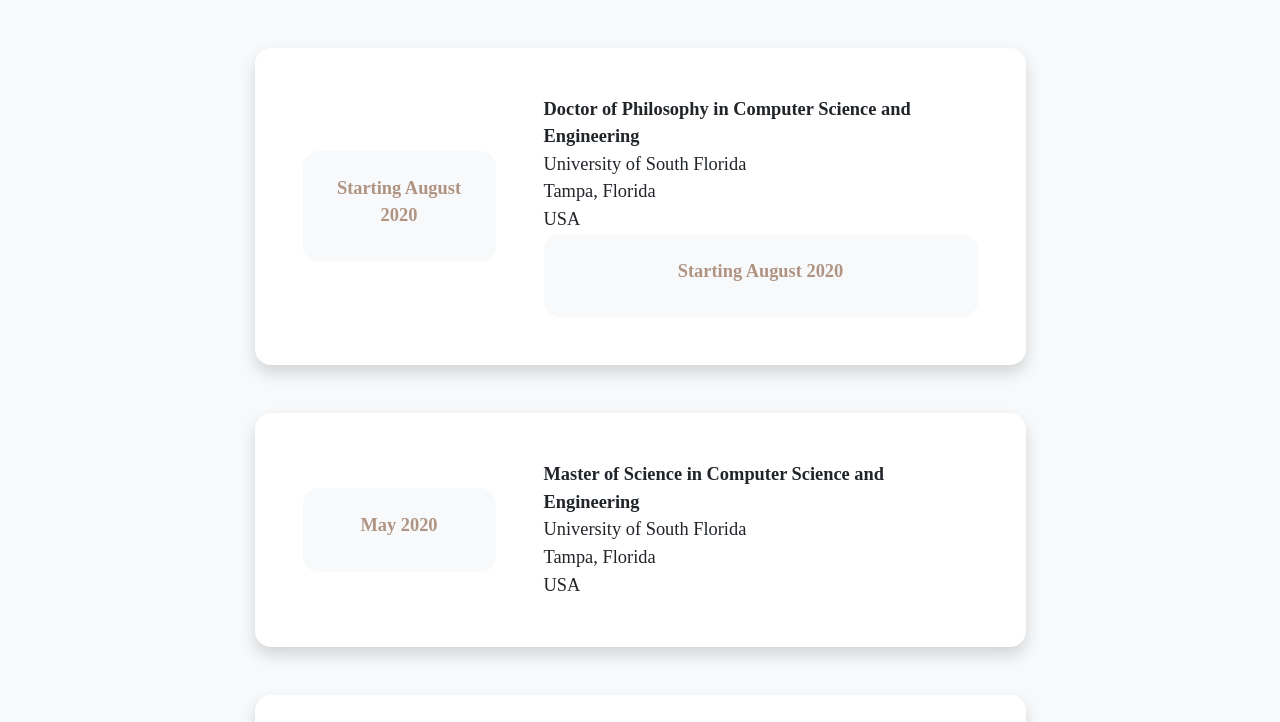
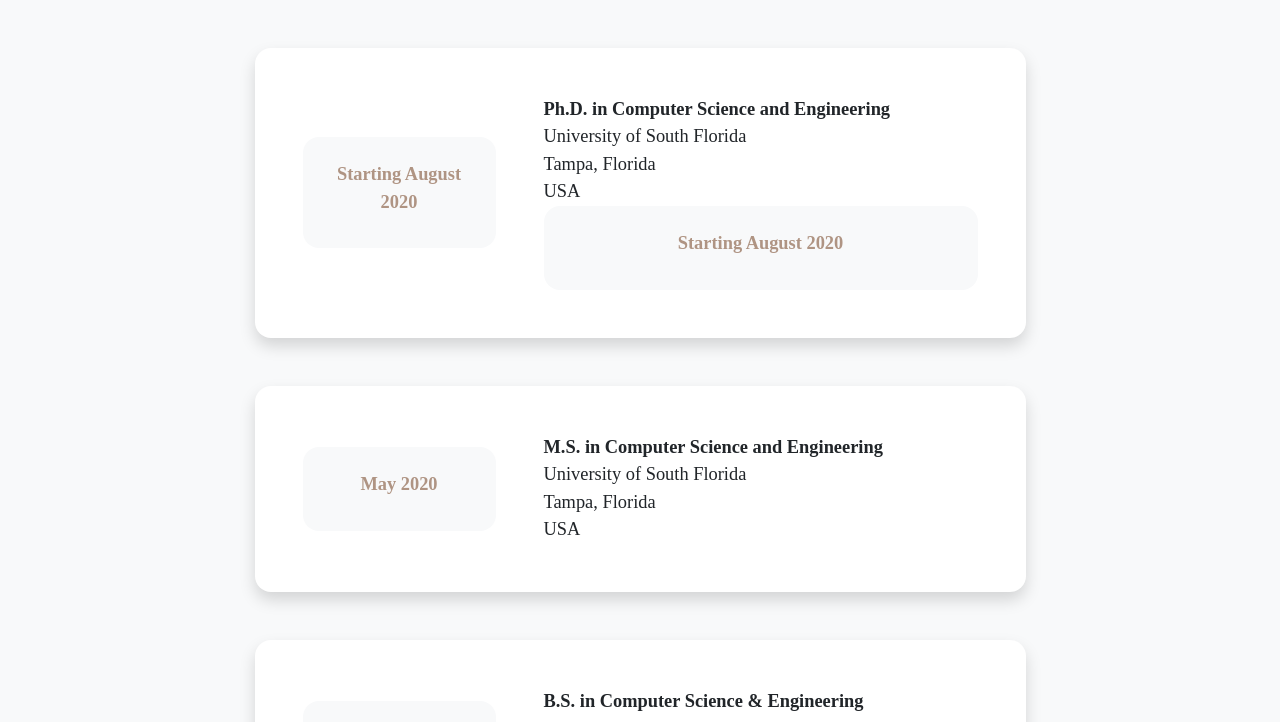
Before and after one commit to Rupal-Agarwal/Website, a plain HTML site: page education.html in a window 1280 px wide. Shown: the part 187-909 px from the top of the page. Drawn offline with nearby package versions, Linux system fonts and the light colour scheme.

Commit message:
Update education.html

```diff
--- a/education.html
+++ b/education.html
@@ -66,7 +66,7 @@
                                     </div>
                                 </div>
                                 <div class="col-lg-8">
-                                    <div><b>Doctor of Philosophy in Computer Science and Engineering</b><br>University
+                                    <div><b>Ph.D. in Computer Science and Engineering</b><br>University
                                         of South Florida
                                         <br>Tampa, Florida
                                         <br>USA
@@ -89,7 +89,7 @@
                                     </div>
                                 </div>
                                 <div class="col-lg-8">
-                                    <div><b>Master of Science in Computer Science and Engineering</b><br>University of
+                                    <div><b>M.S. in Computer Science and Engineering</b><br>University of
                                         South Florida
                                         <br>Tampa, Florida
                                         <br>USA
@@ -109,7 +109,7 @@
                                     </div>
                                 </div>
                                 <div class="col-lg-8">
-                                    <div><b>Bachelor of Technology in Computer Science & Engineering</b><br>Manipal
+                                    <div><b>B.S. in Computer Science & Engineering</b><br>Manipal
                                         University Jaipur
                                         <br> Jaipur, Rajasthan
                                         <br>India
```
